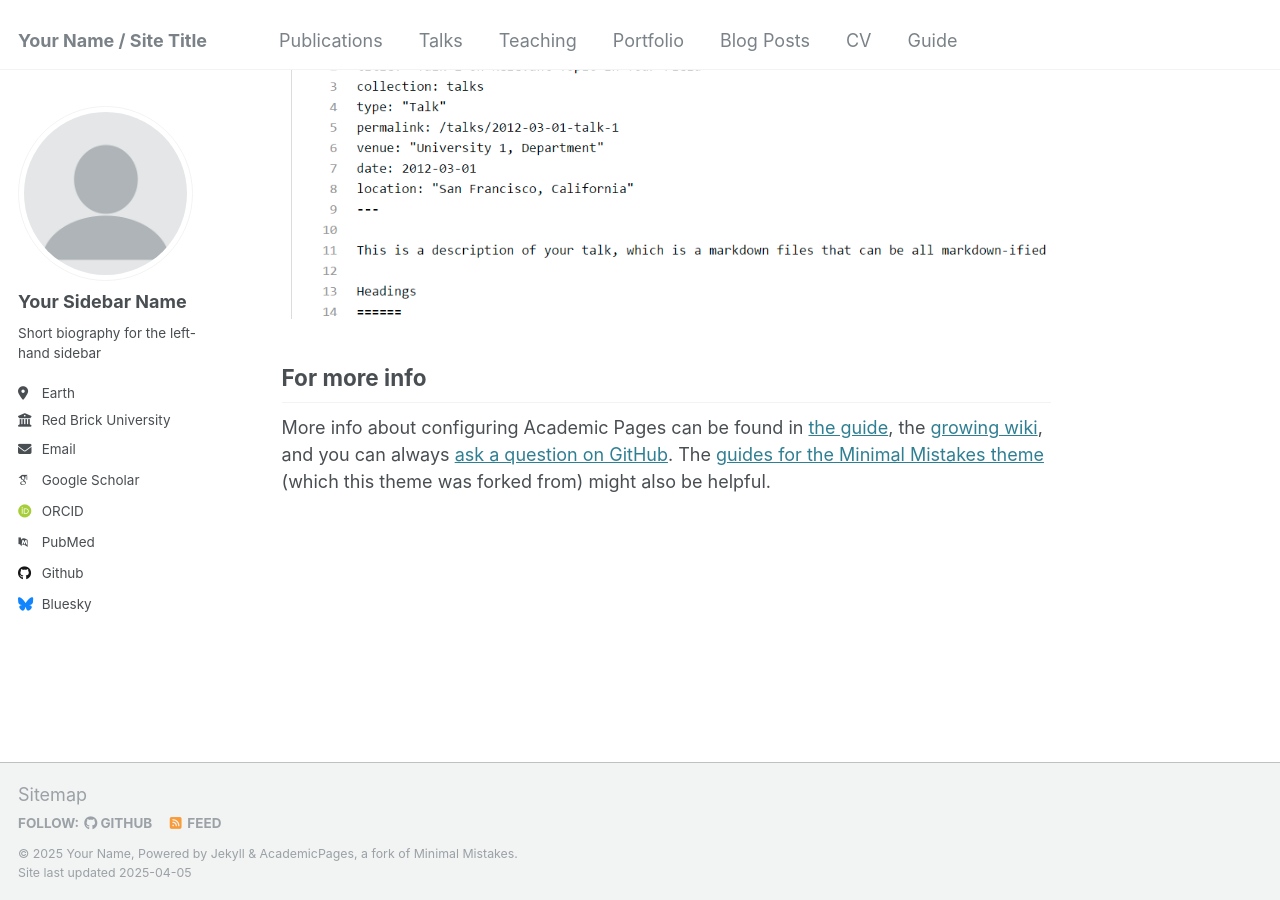
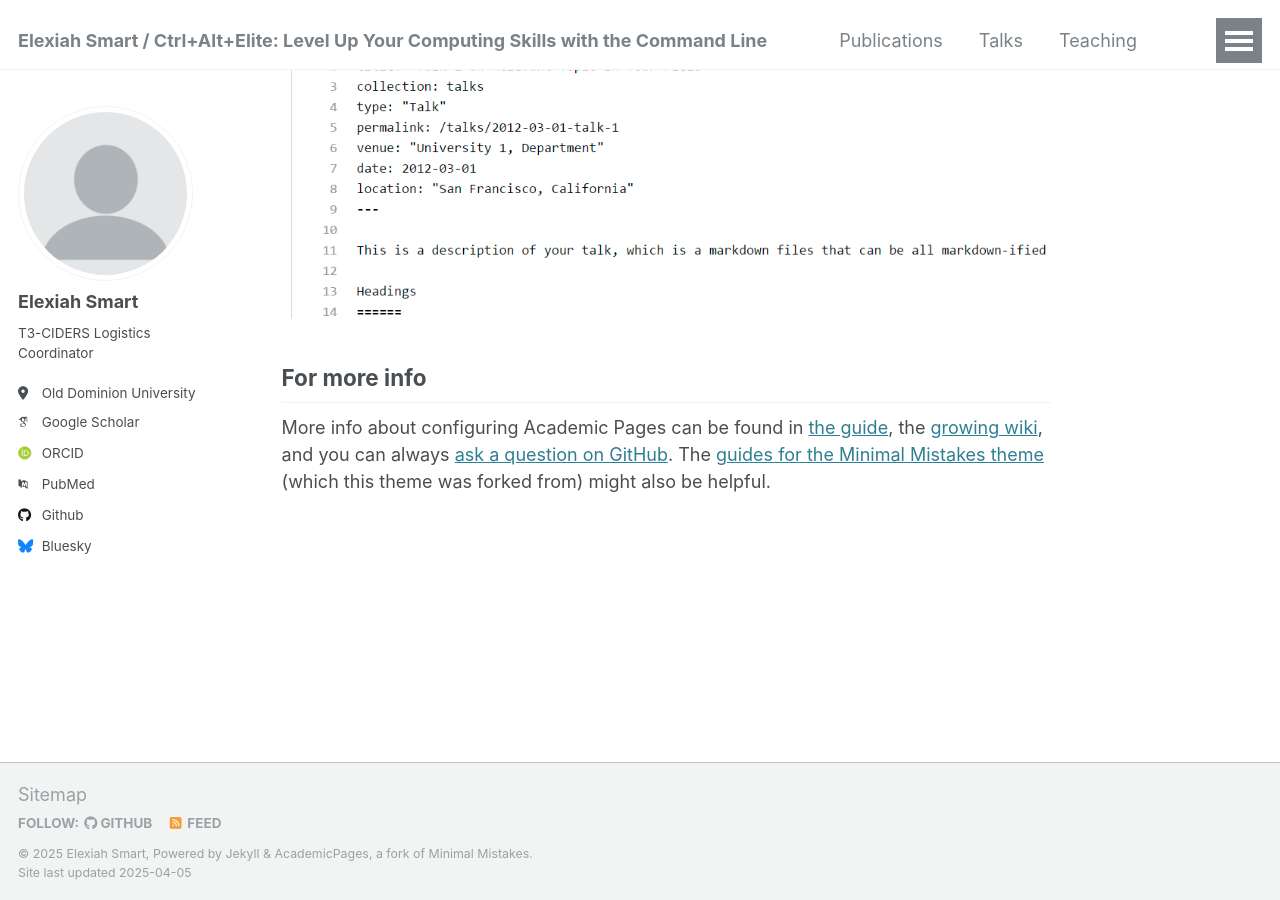
Before and after one commit to lexiluthor05/Ctrl-Alt-Elite, a Jekyll site: the page built from _pages/about.md, in a window 1280 px wide and 900 px high, scrolled down 2643 px. Built offline with Jekyll 4.4.1, drawn with Linux system fonts in a browser that asks for light colours; some web fonts are replaced.

Commit message:
initial changes to config to match my info

```diff
--- a/_config.yml
+++ b/_config.yml
@@ -8,12 +8,12 @@
 
 # Basic Site Settings
 locale                   : "en-US"
-title                    : "Your Name / Site Title"
+title                    : "Elexiah Smart / Ctrl+Alt+Elite: Level Up Your Computing Skills with the Command Line"
 title_separator          : "-"
-name                     : &name "Your Name"
-description              : &description "personal description"
-url                      : https://academicpages.github.io # the base hostname & protocol for your site e.g. "https://[your GitHub username].github.io"
-baseurl                  : "" # the subpath of your site, e.g. "/blog"
+name                     : &name "Elexiah Smart"
+description              : &description "This site was developed to house all necessary resources for students participating in the T3-CIDERS outreach workshop."
+url                      : https://lexiluthor05.github.io # the base hostname & protocol for your site e.g. "https://[your GitHub username].github.io"
+baseurl                  : "/Ctrl-Alt-Elite" # the subpath of your site, e.g. "/blog"
 repository               : "academicpages/academicpages.github.io"
 
 # Site Author - The following control what appear as part of the author content on the side bar.
@@ -22,13 +22,13 @@ repository               : "academicpages/academicpages.github.io"
 author:
   # Biographic information
   avatar           : "profile.png"
-  name             : "Your Sidebar Name"
+  name             : "Elexiah Smart"
   pronouns         : # example: "she/her"
-  bio              : "Short biography for the left-hand sidebar"
-  location         : "Earth"
-  employer         : "Red Brick University"
+  bio              : "T3-CIDERS Logistics Coordinator"
+  location         : "Old Dominion University"
+  employer         : # left blank
   uri              : # URL
-  email            : "none@example.org"
+  email            : # left empty
 
   # Academic websites
   arxiv            : # URL - Update with the correct link to your profile
```
